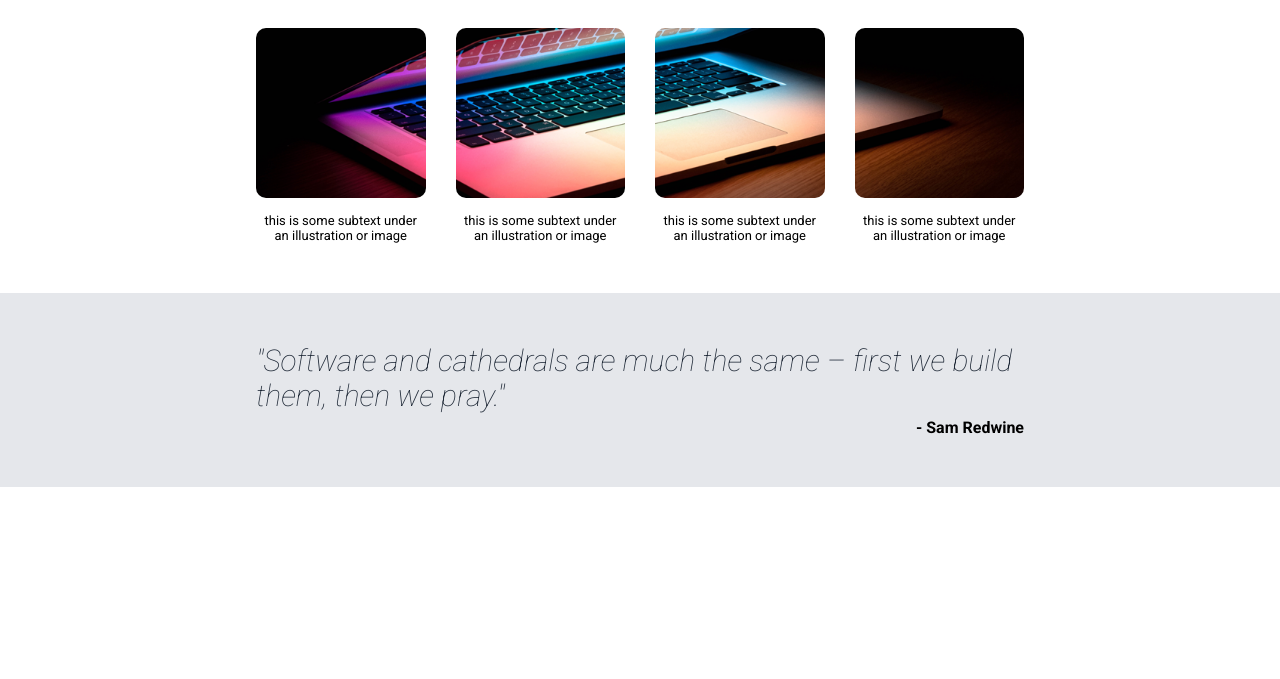
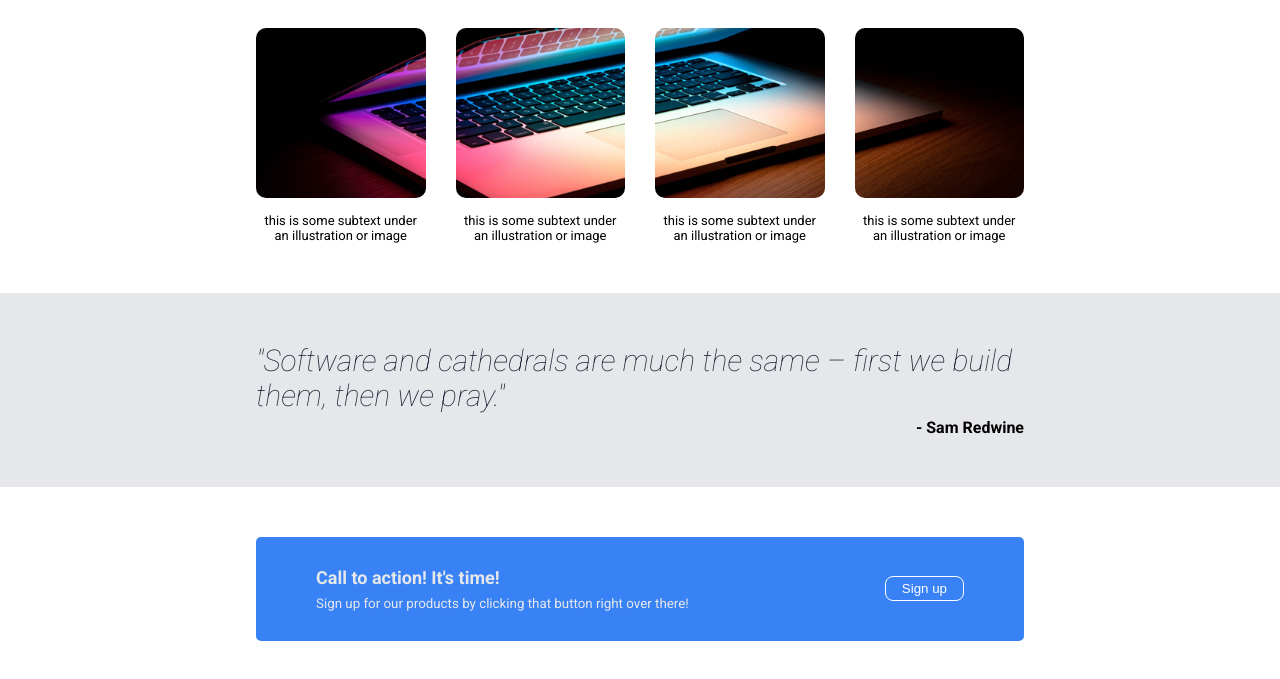
Before and after one commit to LeilaZM/landing_page, a plain HTML site: page index.html in a window 1280 px wide. Shown: the part 585-1264 px from the top of the page. Before the commit the page ends 1072 px from the top, so only its background shows below. Drawn offline with Linux system fonts and the light colour scheme.

Commit message:
Add call to action section

```diff
--- a/index.html
+++ b/index.html
@@ -80,9 +80,25 @@
        </div>
    </div>
 
+   <div class="call-section">
+       <div class="blue-container">
+           <div class="text">
+               <div class="text-header">
+                   Call to action! It's time!
+               </div>
+               <div class="text-description">
+                   Sign up for our products by clicking that button right over there!
+               </div>
+            </div>
+            <button class="signup2"><a href="">Sign up</a></button>
+       </div>
+  </div>
 
 
-    </div>
+
+
+
+
 
 </body>
 </html>
--- a/style.css
+++ b/style.css
@@ -174,3 +174,48 @@ img.rounded-corners {
     font-weight: bold;
     margin-left: auto;
 }
+
+.call-section {
+    background-color: rgb(255, 255, 255);
+    padding-left: 20%;
+    padding-right: 20%;
+    padding-top: 50px;
+    padding-bottom: 50px;
+    display: flex;
+    justify-content: center;
+    align-items: center;
+}
+
+
+.blue-container {
+    background-color: #3882f6;
+    padding: 30px 60px;
+    flex: 1;
+    border-radius: 5px;
+    color: #e5e7eb;
+    display: flex;
+    justify-content: space-between;
+    align-items: center;
+    gap: 16px;
+}
+
+.text-header {
+    font-size: 18px;
+    font-weight: bold;
+    margin-bottom: 8px;
+}
+
+.text-description {
+    font-size: smaller;
+}
+
+button.signup2 {
+    border: 1px solid white;
+    background-color: #3882f6;
+    padding: 4px 16px;
+    max-height: 30px;
+    flex-wrap: nowrap;
+    flex-shrink: 0;
+
+
+}
```
